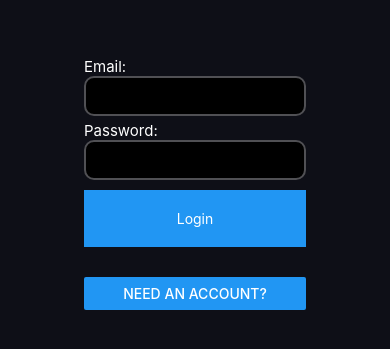
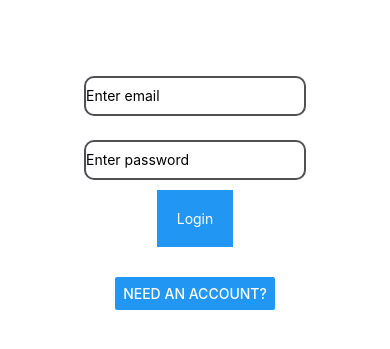
Before and after one commit to Muhammadali1029/WhatsThat, a React Native app: screen /singleChatScreen in a window 390 px wide. Shown: the part 239-588 px from the top of the page. Built offline with nearby package versions, Linux system fonts and the light colour scheme.

Commit message:
Added styling for my message and other user's message on singlechatscreen

```diff
--- a/components/globalStyleSheet.js
+++ b/components/globalStyleSheet.js
@@ -3,13 +3,12 @@ import { StyleSheet } from 'react-native';
 const styles = StyleSheet.create({
   backgroundOveride:
     {
-      backgroundColor: '#0E0F17',
+      backgroundColor: 'white',
     },
   textInput:
     {
       height: 40,
       borderWidth: 2,
-      backgroundColor: 'black',
       borderColor: '#505054',
       borderRadius: 10,
       width: '100%',
--- a/components/login.js
+++ b/components/login.js
@@ -221,7 +221,10 @@ const styles = StyleSheet.create({
     },
   formContainer:
     {
-
+      flex: 1,
+      width: '100%',
+      alignItems: 'center',
+      justifyContent: 'center',
     },
   email:
     {
@@ -230,10 +233,6 @@ const styles = StyleSheet.create({
   password:
     {
       marginBottom: 10,
-    },
-  loginbtn:
-    {
-
     },
   signup:
     {
--- a/components/singleChatScreen.js
+++ b/components/singleChatScreen.js
@@ -33,6 +33,7 @@ export default class SingleChatScreen extends Component
   componentDidUpdate(prevProps, prevState)
   {
     const { chatData } = this.state;
+
     if (prevState.chatData.length !== chatData.length)
     {
       this.getData();
@@ -245,8 +246,16 @@ export default class SingleChatScreen extends Component
             <FlatList
               data={chatData.messages}
               inverted
-              renderItem={({ item }) => (
-                <View style={styles.chats}>
+              renderItem={({ item }) =>
+              {
+                console.log(item.author.user_id, chatItem.creator.user_id);
+                return (
+                  <View style={[
+                    styles.messageContainer,
+                    (item.author.user_id === chatItem.creator.user_id)
+                      ? styles.myMessageContainer : styles.otherMessageContainer,
+                  ]}
+                  >
                     <TouchableOpacity onLongPress={async () =>
                     {
                       console.log(item.message_id, `Message Creator ID: ${chatItem.creator.user_id}`);
@@ -261,13 +270,17 @@ export default class SingleChatScreen extends Component
                       }
                     }}
                     >
-                    <Text>
-                      {item.author.first_name}
-                      {' '}
-                      {item.author.last_name}
-                      :
-                      {' '}
-                      {item.message}
+                      <Text style={[
+                        styles.messageText,
+                        (item.author.user_id === chatItem.creator.user_id)
+                          ? styles.myMessageText : styles.otherMessageText,
+                      ]}
+                      >
+                        {
+                        (item.author.user_id === chatItem.creator.user_id)
+                          ? item.message
+                          : `${item.author.first_name} ${item.author.last_name}: ${item.message}`
+                        }
                       </Text>
                     </TouchableOpacity>
                     <Modal
@@ -313,7 +326,8 @@ export default class SingleChatScreen extends Component
                       </View>
                     </Modal>
                   </View>
-              )}
+                );
+              }}
               // eslint-disable-next-line camelcase
               keyExtractor={({ message_id }) => message_id}
             />
@@ -370,6 +384,32 @@ const styles = StyleSheet.create({
     {
 
     },
+  messageContainer: {
+    paddingHorizontal: 16,
+    paddingVertical: 8,
+    borderRadius: 16,
+    marginBottom: 8,
+    maxWidth: '70%',
+  },
+  myMessageContainer: {
+    alignSelf: 'flex-end',
+    backgroundColor: '#4CAF50',
+  },
+  otherMessageContainer: {
+    alignSelf: 'flex-start',
+    backgroundColor: '#E0E0E0',
+  },
+  messageText: {
+    fontSize: 16,
+    lineHeight: 24,
+    color: '#333',
+  },
+  myMessageText: {
+    color: '#FFF',
+  },
+  otherMessageText: {
+    color: '#333',
+  },
   messageBox:
     {
       height: 40,
```
Lines whose indentation alone changed are shown as unchanged.
